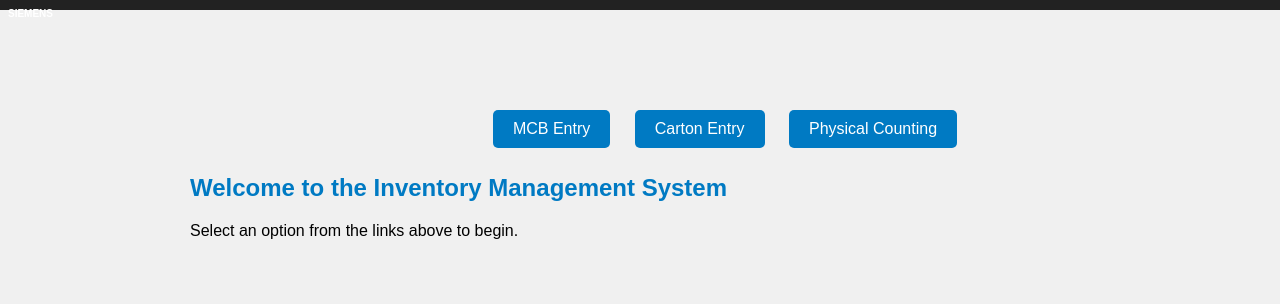
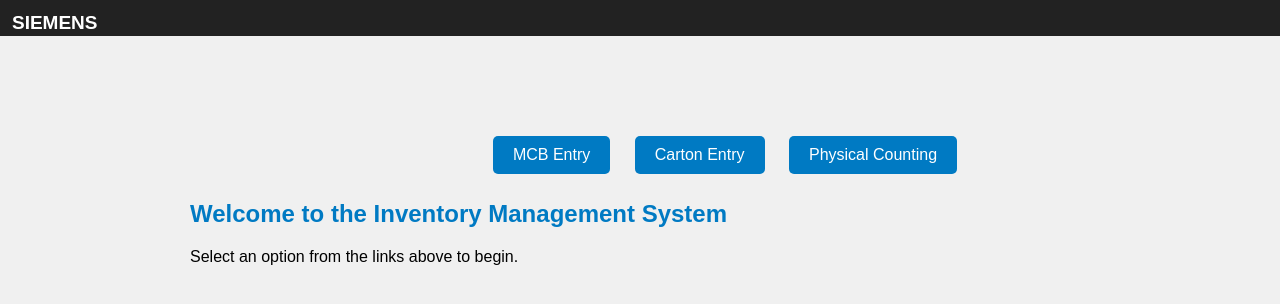
Before and after one commit to krushnaharde123/Inventory-entry, a plain HTML site: page index.html in a window 1280 px wide. Drawn offline with Linux system fonts and the light colour scheme.

Commit message:
Update styles.css

```diff
--- a/styles.css
+++ b/styles.css
@@ -8,17 +8,17 @@ body {
 .header {
     background-color: #222; /* Revert to previous sidebar color */
     color: #fff;
-    padding: 5px 0;
+    padding: 18px 0;
     text-align: left; /* Align header content to the left */
     position: relative; /* Needed for absolute positioning of the logo */
 }
 
 .header .logo {
-    font-size: 10px;
+    font-size: 19px;
     font-weight: bold;
     position: absolute; /* Position the logo in the corner */
-    top: 8px;
-    left: 8px;
+    top: 12px;
+    left: 12px;
     color: #fff; /* Logo color same as sidebar */
 }
 
@@ -73,7 +73,7 @@ body {
 .content {
     margin-left: 170px; /* Adjust content margin based on new sidebar width */
     padding: 20px;
-    margin-top: 90px; /* Added margin to push content down */
+    margin-top: 60px; /* Added margin to push content down */
 }
 
 .container {
```
